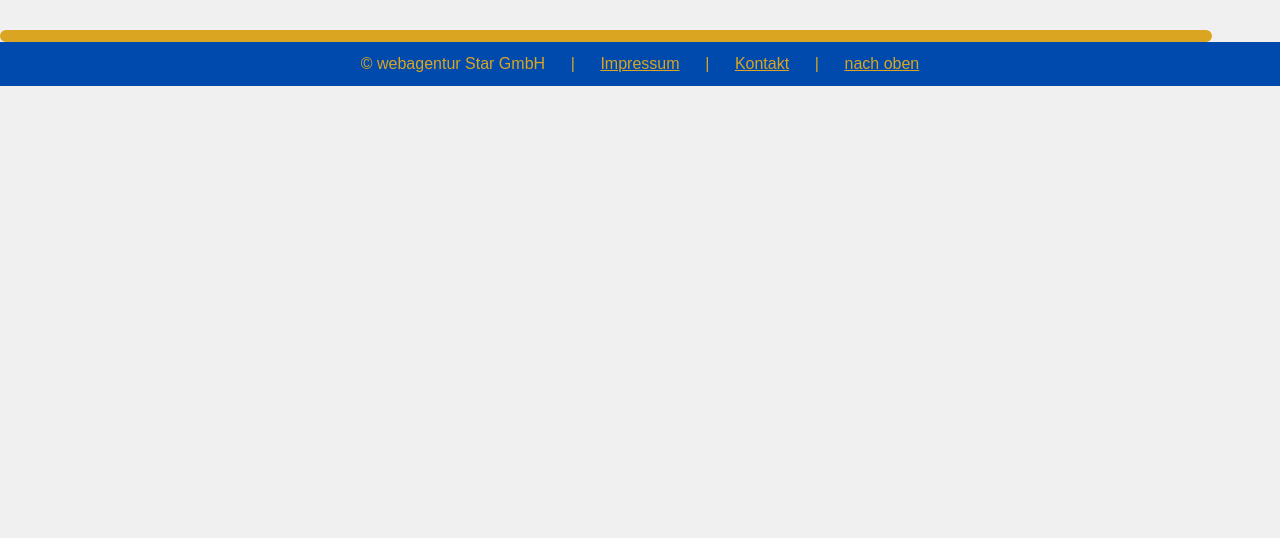
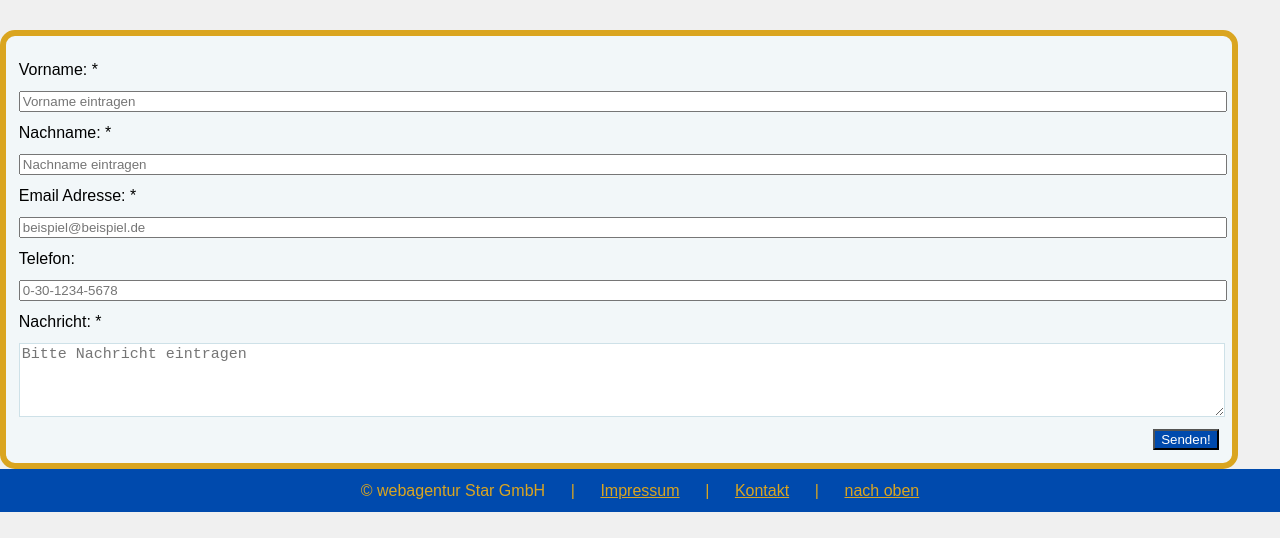
Before and after one commit to alexkens/agenturStar, a plain HTML site: page contact.html in a window 1280 px wide. Shown: the part 307-845 px from the top of the page. Before the commit the page ends 800 px from the top, so only its background shows below. Drawn offline with Linux system fonts and the light colour scheme.

Commit message:
contact draft

```diff
--- a/contact.html
+++ b/contact.html
@@ -31,7 +31,26 @@
 
        <h1>Kontakt</h1>
 
-       <form action=""></form>
+       <form action="submit-page" method="get">
+
+            <label for="firstname">Vorname: *</label>
+            <input type="text" name="firstname" required placeholder="Vorname eintragen" />
+
+            <label for="lastname">Nachname: *</label>
+            <input type="text" name="lastname" required placeholder="Nachname eintragen"/>
+
+            <label for="email">Email Adresse: *</label>
+            <input type="email" name="email" required placeholder="beispiel@beispiel.de"/>
+
+            <label for="phone">Telefon:</label>
+            <input type="tel" name="phone" id="phone" pattern="0-[0-9]{2}-[0-9]{4}-[0-9]{4}" placeholder="0-30-1234-5678" />
+
+            <label for="message">Nachricht: *</label>
+            <textarea id="message" name="message" required rows="4" cols="50" placeholder="Bitte Nachricht eintragen"></textarea>
+
+        <button id="form-button" type="submit" value="">Senden!</button>
+
+       </form>
 
     </div>
 
--- a/css/contact.css
+++ b/css/contact.css
@@ -11,6 +11,15 @@ form {
     border: 6px solid var(--secondary-color);
     max-width: 1200px;
     border-radius: 15px;
+    padding: 1%;
+}
+
+form > label,
+form > input,
+form > textarea {
+    display: block;
+    width: 100%;
+    margin: 1% 1% 1% 0%;
 }
 
 textarea {
@@ -23,10 +32,13 @@ input:focus {
     background-color: lightgoldenrodyellow;
 }
 
-button > submit {
+#form-button {
+    display: block;
+    margin-left: auto;
     background-color: var(--primary-color);
+    color: white;
 }
 
-button > submit:hover {
+form button:hover {
     background-color: var(--secondary-color);
 }
```
